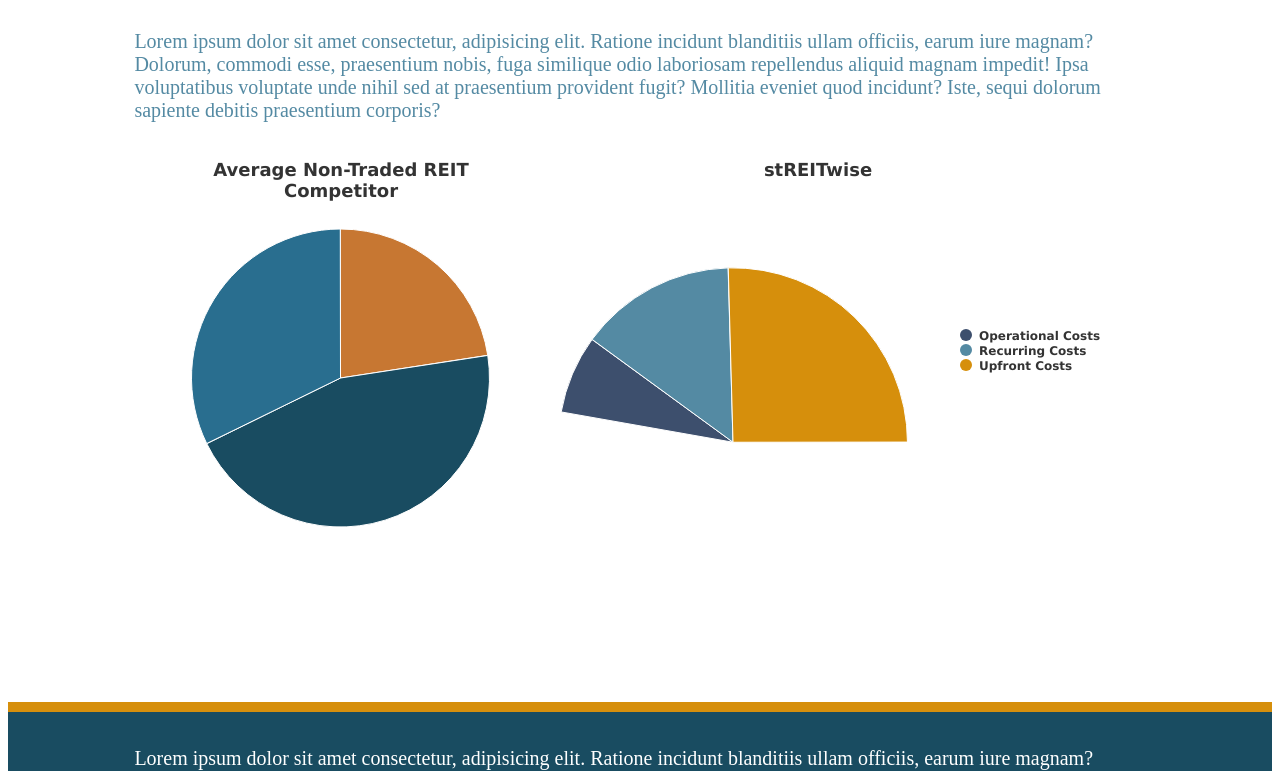
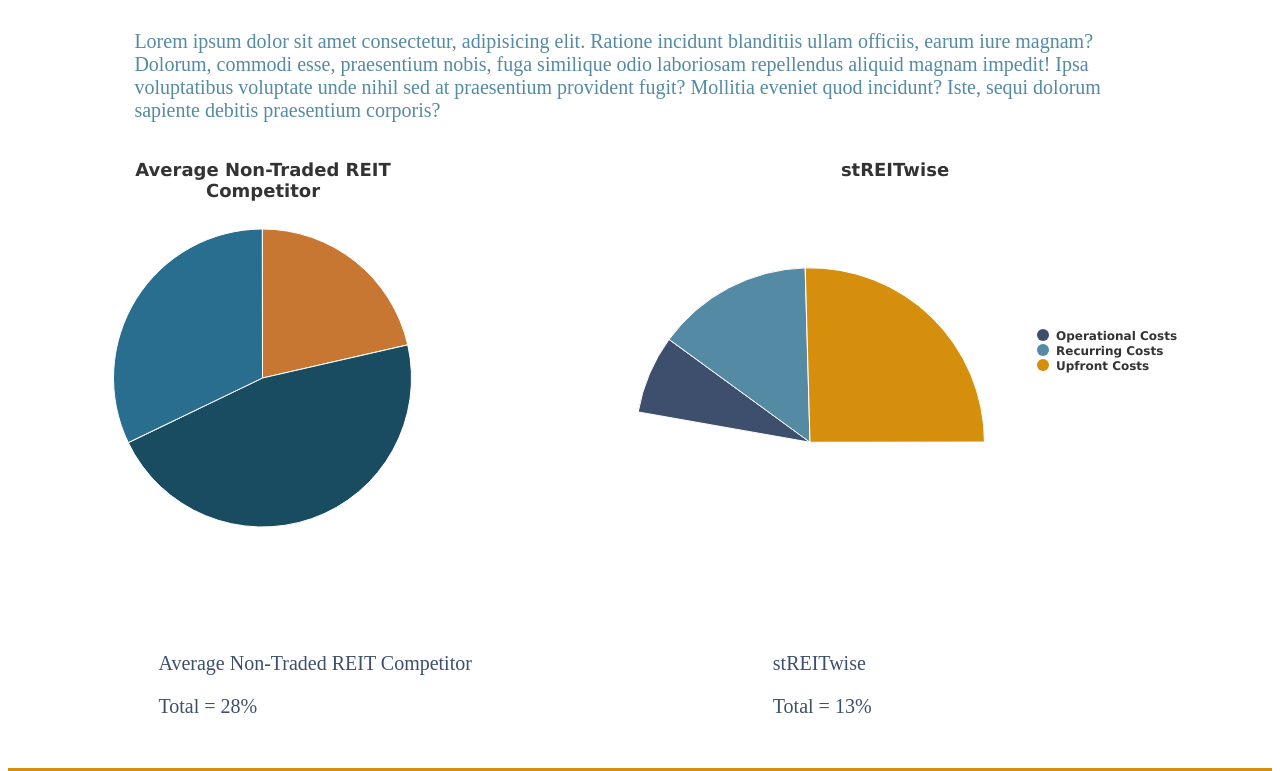
Before and after one commit to Alanahh/chart-pie-and-line, a plain HTML site: page index.html in a window 1280 px wide. Shown: the top 771 px of the page. Drawn offline with nearby package versions, Linux system fonts and the light colour scheme.

Commit message:
second commit

```diff
--- a/index.html
+++ b/index.html
@@ -15,8 +15,20 @@
                 </div>
         <div class="wrapper">
 
-            <div id="chartContainer1" style="min-width: 250px; height: 400px;"></div>
+            <div id="chartContainer1" style="min-width: 250px; height: 400px;">
+            </div>
             <div id="container" style="min-width: 600px; height: 400px; "></div>
+
+        </div>
+        <div class="totl">
+               <div>
+                   Average Non-Traded REIT Competitor <p class="inline total"></p>
+               </div>
+
+               <div>
+                   stREITwise <p  class="inline total2"></p>
+               </div>
+
 
         </div>
         <div class="stick"></div>
@@ -27,7 +39,9 @@
             <div id="container1"  style="background:#194c61; "></div>
 
         </div>
+
         <div class="stick"></div>
+        <script src="https://code.jquery.com/jquery-3.3.1.min.js"></script>
         <script src="https://code.highcharts.com/highcharts.js"></script>
         <script src="https://canvasjs.com/assets/script/canvasjs.min.js"></script>
     <script src="main.js"></script>
--- a/main.js
+++ b/main.js
@@ -32,9 +32,9 @@
           type: 'pie',
           name: 'Average Non-Traded REIT Competitor',
           data: [
-            { y: 7, name: "Operational Costs", color: "#c77732"},
-            { y: 14, name: "Recurring Costs", color: "#194c61" },
-            { y: 10, name: "Upfront Costs", color: "#296e8f"  },
+            { y: 6, name: "Operational Costs", color: "#c77732"},
+            { y: 13, name: "Recurring Costs", color: "#194c61" },
+            { y: 9, name: "Upfront Costs", color: "#296e8f"  },
          ],
         states: {
             hover: {
@@ -45,8 +45,19 @@
                 // this.pie.dataLabels.display: 'true'
             }
         }
-        }]
+        }],
+
+
+      },
+     function getVal(chart) {
+                  var total = +( chart.series[0].points[0].y) +( chart.series[0].points[1].y) +(  chart.series[0].points[2].y);
+
+                  document.getElementsByClassName('total')[0].innerHTML = 'Total = ' + total + '%';
+
+
+
       });
+
 
     Highcharts.chart('container', {
         chart: {
@@ -112,7 +123,16 @@
             }
         }
         }]
-      });
+      }, function getVal2(chart) {
+        var total = +( chart.series[0].points[0].y) +( chart.series[0].points[1].y) +(  chart.series[0].points[2].y);
+
+        document.getElementsByClassName('total2')[0].innerHTML = 'Total = ' + total + '%';
+
+
+
+});
+
+
 
 
 
@@ -122,17 +142,13 @@
         borderColor: '#d00c0e',
         borderWidth: 3
       },
-
-
       title: {
         style:{
           color:'#fff'
         },
         text: 'Real Estate vs. Stock Market'
       },
-
       xAxis:{
-
       lineColor: '#fff',
       tickColor: '#fff',
       labels: {
@@ -142,12 +158,9 @@
       }
       },
       yAxis: {
-
           style:{
             color:'#fff'
-          }
-
-        ,
+          },
         title: {
           style:{'color':'#fff'},
           text: ' Growth(%)'
@@ -155,9 +168,6 @@
         labels: {
           style:{
             'color':'#fff'
-          },
-          formatter: function () {
-              return '$' + this.axis.defaultLabelFormatter.call(this);
           },
           style:{
             color:'#fff'
@@ -184,30 +194,18 @@
       },
 
       series: [{
-
         name: 'Real Estate',
         color:'#d68f0c',
-
         data: [23934, 52503, 57177, 69658, 97031, 119931, 137133, 154175,137133,119931,97031, 119931, 137133, 119931, 137133,144133,134133,134133]
       }, {
         name: 'S&P',
         color: '#548aa3',
         data: [23934,18948, 24105, 11248, 17989, 34816, 44274,  34816, 11816, 16105,22816, 28274, 42111,28989, 42816, 40274,40274, 43274]
       }],
-
       responsive: {
         rules: [{
           condition: {
             maxWidth: 1
-          },
-          chartOptions: {
-            legend: {
-              layout: 'horizontal',
-              align: 'center',
-              verticalAlign: 'bottom'
-
-            }
-
           }
         }]
       }
--- a/styles.css
+++ b/styles.css
@@ -4,8 +4,8 @@
 .wrapper{
     display: flex;
     flex-wrap: wrap;
-    margin-bottom: 150px;
-    justify-content: center;
+    margin-bottom: 100px;
+    justify-content:  space-around;
 }
  .text{
      color: #548aa3;
@@ -52,7 +52,11 @@ width: 355px;
       background: #194c61;
       padding-bottom: 20px;
   }
-
+ .totl{
+     color: #3d4f6d;
+   display: flex;
+   justify-content: space-around;
+ }
 
 .text2{
     width: 80%;
@@ -60,3 +64,14 @@ width: 355px;
     padding: 35px;
     color:#fff;
 }
+.total{
+    margin-bottom: 50px;
+}
+.total2{
+margin-right: 250px;
+}
+@media screen and (max-width: 1080px) {
+    .total2{
+        margin-right: 0px;
+        }
+}
```
